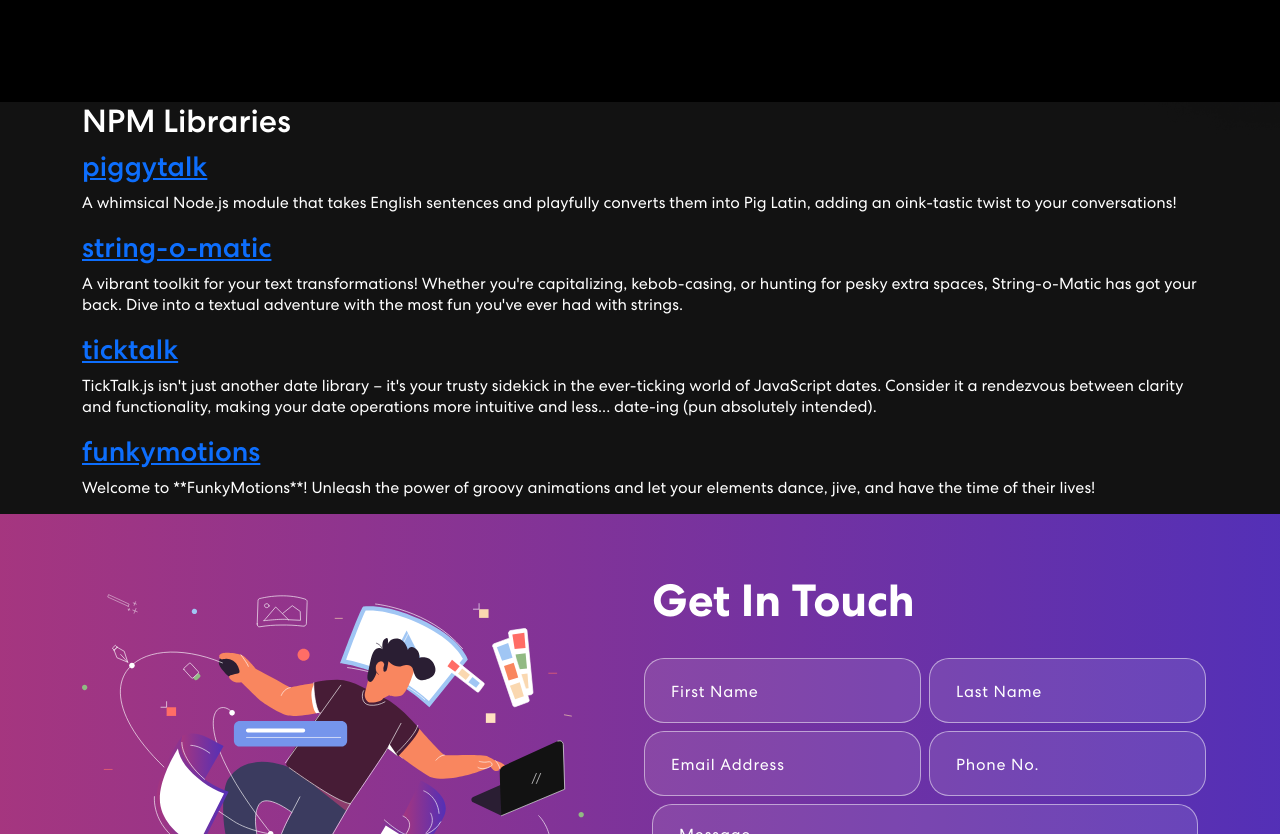
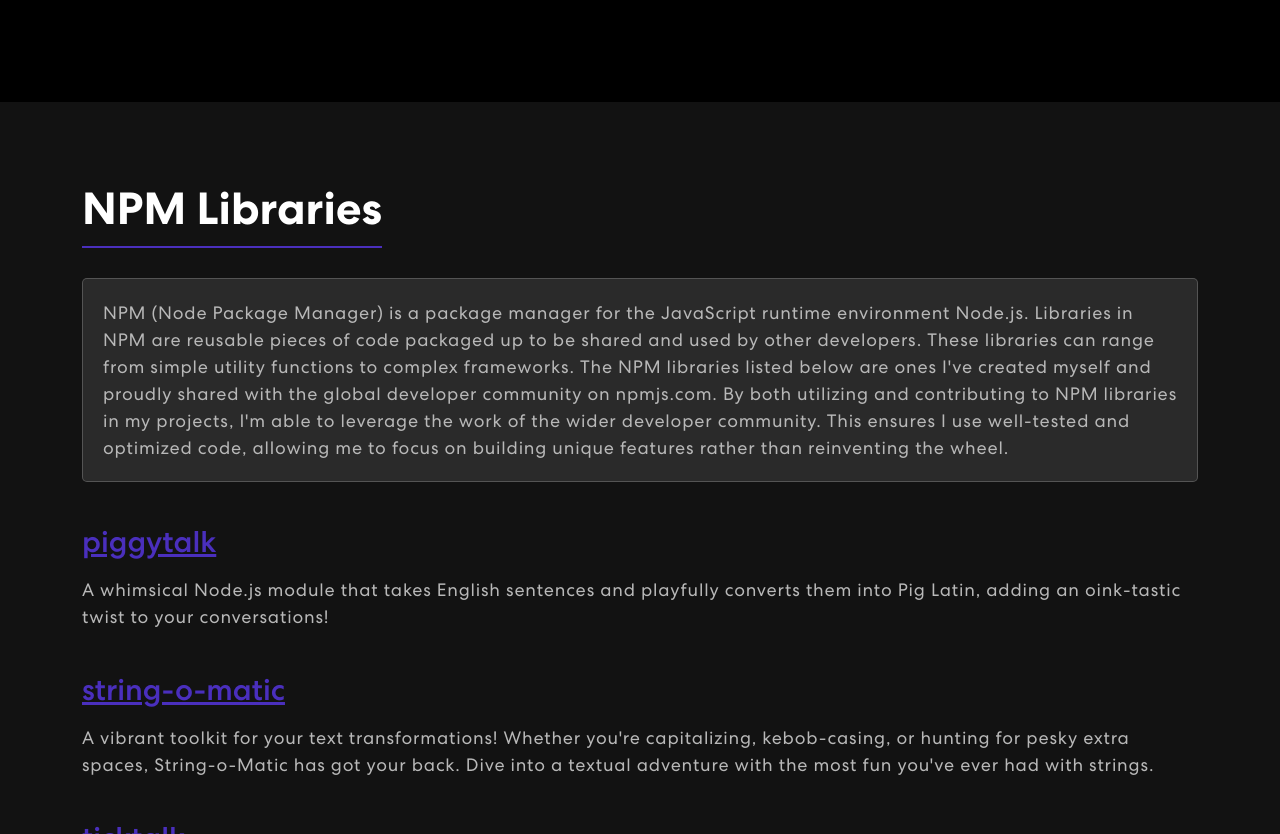
Before and after one commit to alexa-whitney/alexa-portfolio, a React (Create React App) app: page / in a window 1280 px wide. Shown: the part 1966-2800 px from the top of the page. Built offline with nearby package versions, Linux system fonts and the light colour scheme.

Commit message:
Added styles and description for Libraries section

```diff
--- a/src/App.css
+++ b/src/App.css
@@ -632,3 +632,59 @@
   letter-spacing: 0.5px;
   margin-top: 20px;
 }
+
+/************ Libraries CSS ************/
+
+.libraries-section {
+  padding: 80px 0;
+  background-color: #121212;
+}
+
+.libraries-section h2 {
+  font-size: 45px;
+  font-weight: 700;
+  margin-bottom: 30px;
+  text-align: center;
+  color: #fff;
+  border-bottom: 2px solid #4A2FBD; /* Purple color from the gradient used in other parts */
+  padding-bottom: 10px;
+  display: inline-block;
+}
+
+.libraries-section a {
+  color: #4A2FBD; /* Purple color from the gradient used in other parts */
+  transition: color 0.3s ease;
+}
+
+.libraries-section a:hover {
+  color: #AA367C; /* Pink color from the gradient used in other parts */
+  text-decoration: none;
+}
+
+.libraries-section h3 {
+  font-size: 30px;
+  margin-bottom: 15px;
+  margin-top: 40px;
+}
+
+.libraries-section p {
+  color: #B8B8B8; /* Gray color from the previous styles */
+  font-size: 18px;
+  margin-bottom: 20px;
+  line-height: 1.5;
+  letter-spacing: 0.8px;
+}
+
+/* NPM intro box styles */
+.libraries-section .npm-intro {
+  background-color: rgba(255, 255, 255, 0.1); /* Semi-transparent white background for a subtle box */
+  border: 1px solid rgba(255, 255, 255, 0.2); /* Semi-transparent white border */
+  padding: 20px;
+  border-radius: 5px; /* Rounded corners */
+  margin-bottom: 30px; /* Space between the box and the libraries list */
+  color: #B8B8B8; /* Gray color to match the rest of the text */
+}
+
+.libraries-section .npm-intro p {
+  margin: 0;
+}
--- a/src/App.js
+++ b/src/App.js
@@ -1,4 +1,3 @@
-import logo from './logo.svg';
 import './App.css';
 import { MyNavBar } from './components/NavBar';
 import { Banner } from './components/Banner';
--- a/src/components/Libraries.js
+++ b/src/components/Libraries.js
@@ -32,6 +32,13 @@
                 <Row>
                     <Col size={12}>
                         <h2>NPM Libraries</h2>
+
+                        <div className="npm-intro">
+                            <p>
+                            NPM (Node Package Manager) is a package manager for the JavaScript runtime environment Node.js. Libraries in NPM are reusable pieces of code packaged up to be shared and used by other developers. These libraries can range from simple utility functions to complex frameworks. The NPM libraries listed below are ones I've created myself and proudly shared with the global developer community on npmjs.com. By both utilizing and contributing to NPM libraries in my projects, I'm able to leverage the work of the wider developer community. This ensures I use well-tested and optimized code, allowing me to focus on building unique features rather than reinventing the wheel.
+                            </p>
+                        </div>
+
                         {npmLibraries.map((library, index) => (
                             <div key={index}>
                                 <h3><a href={library.npmLink} target="_blank" rel="noopener noreferrer">{library.name}</a></h3>
```
